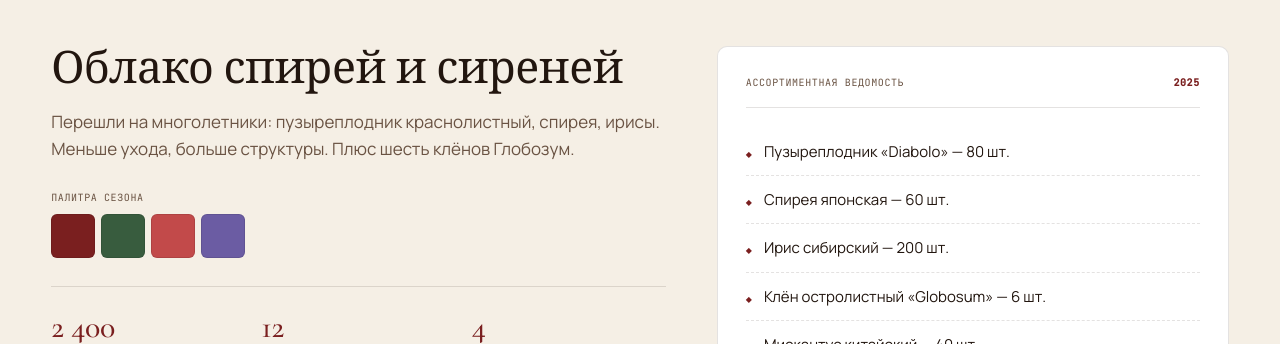
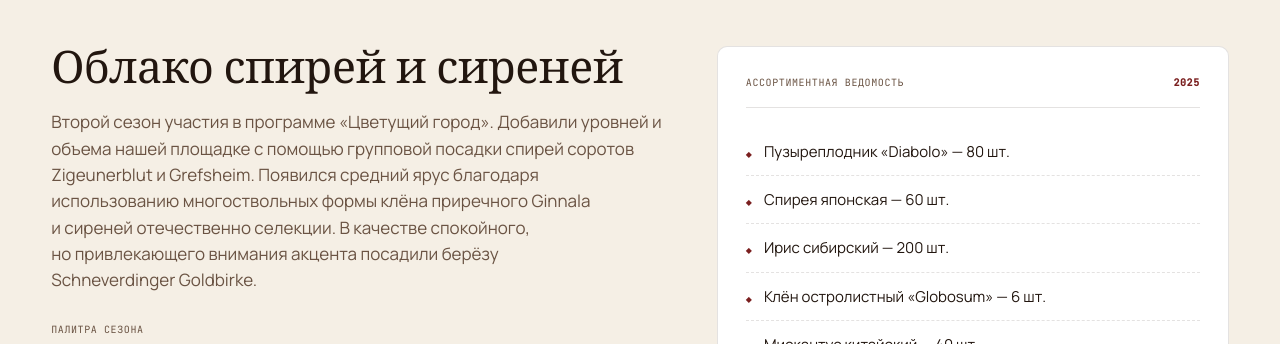
Before and after one commit to safyodorov/beregdetstva, a Next.js app: page / in a window 1280 px wide. Shown: the part 8384-8728 px from the top of the page. Built offline with nearby package versions, Linux system fonts and the light colour scheme.

Commit message:
content(landscape): year 2025 desc — Облако спирей и сиреней (extended)

```diff
--- a/src/app/components/Landscape.jsx
+++ b/src/app/components/Landscape.jsx
@@ -33,7 +33,7 @@ const YEARS = [
     year: '2025',
     title: 'Облако спирей и сиреней',
     desc:
-      'Перешли на многолетники: пузыреплодник краснолистный, спирея, ирисы. Меньше ухода, больше структуры. Плюс шесть клёнов Глобозум.',
+      'Второй сезон участия в программе «Цветущий город». Добавили уровней и объема нашей площадке с помощью групповой посадки спирей соротов Zigeunerblut и Grefsheim. Появился средний ярус благодаря использованию многоствольных формы клёна приречного Ginnala и сиреней отечественно селекции. В качестве спокойного, но привлекающего внимания акцента посадили берёзу Schneverdinger Goldbirke.',
     palette: ['#7a1f1f', '#385c3e', '#c24a4a', '#6b5ca3'],
     stats: [
       ['растений', '2 400'],
```
